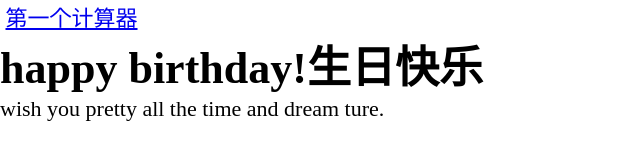
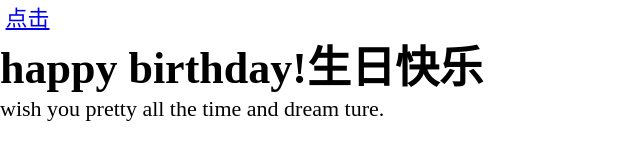
Before and after one commit to xiaoya0811/myfirstdemo, a plain HTML site: page index.html in a window 1280 px wide. Shown: the whole page, without its empty margins (0-640 px from the left). Drawn offline with Linux system fonts and the light colour scheme; a web font is replaced by a local one.

Commit message:
Add files via upload

```diff
--- a/index.html
+++ b/index.html
@@ -21,7 +21,8 @@
     <xiaoya>123</xiaoya>
     <div> div </div> -->
     <img class="myimg" src="./assets/生日海报02.png" alt="">
-    <a href="./calculator.html">第一个计算器</a>
+    <a href="./demo.html"> 点击</a>
+
 </body>
 
 </html>
```
